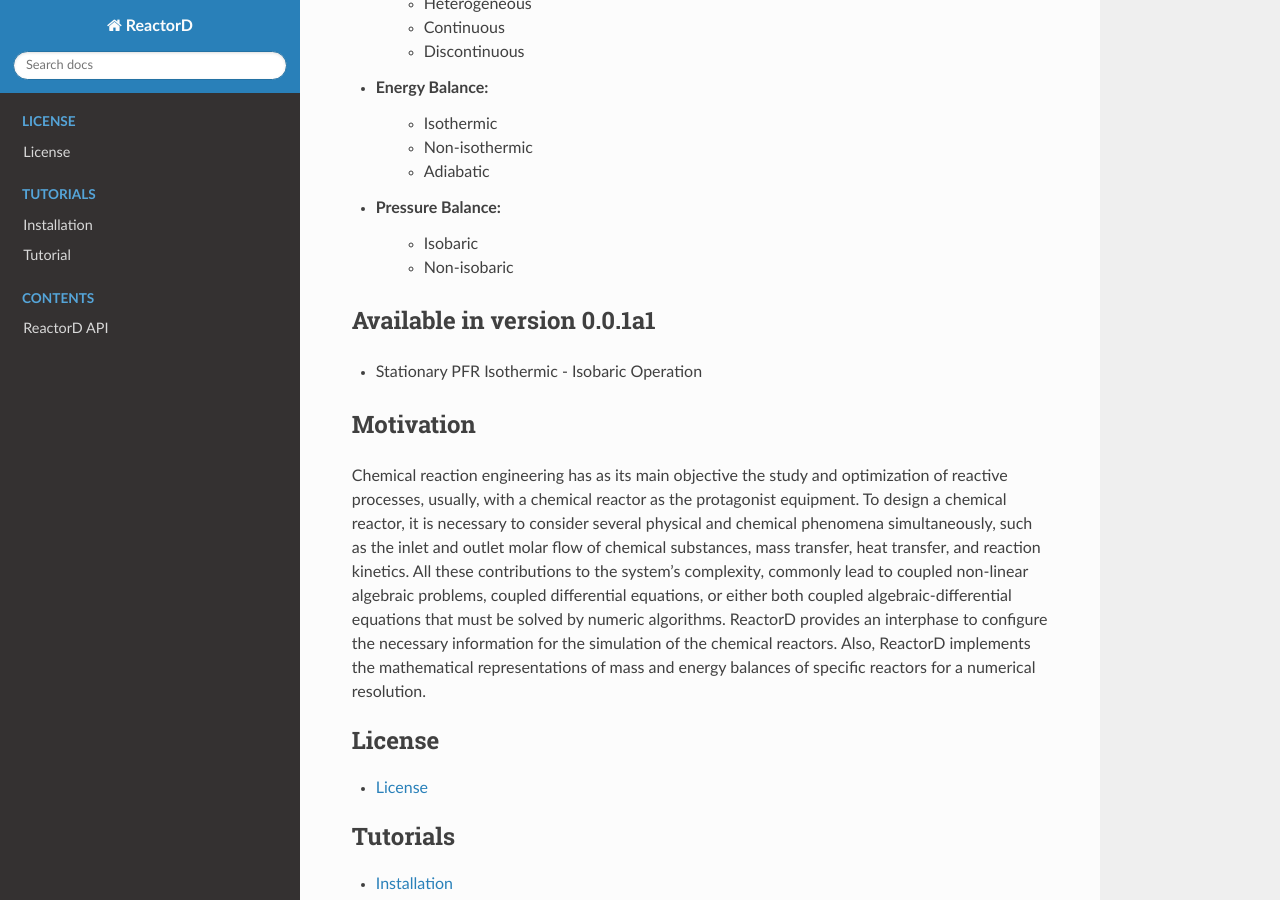
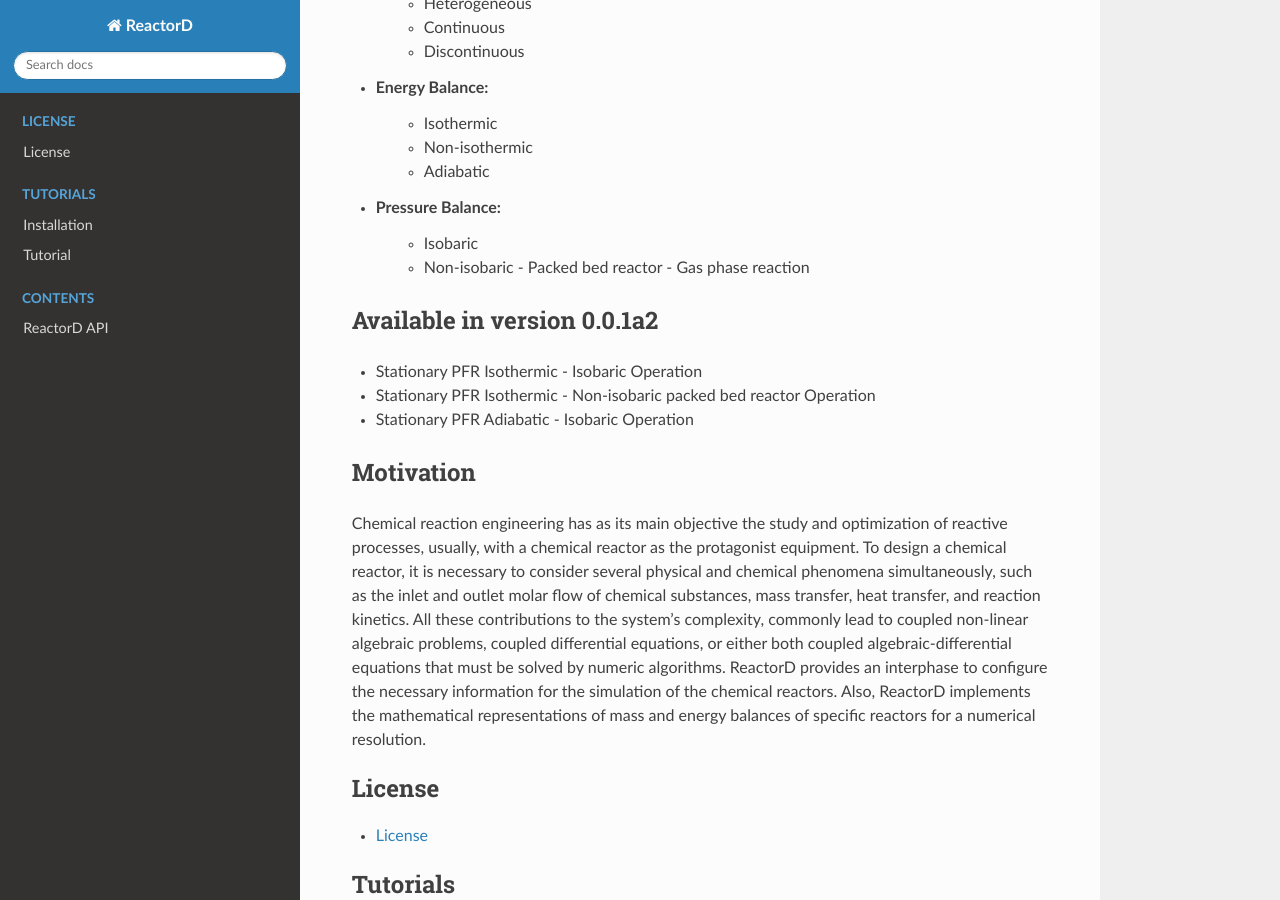
Before and after one commit to SalvadorBrandolin/ReactorD, a Sphinx documentation site: the page built from docs/source/index.rst, in a window 1280 px wide and 900 px high, scrolled down 1226 px. Built offline with Sphinx 7.4.7 and the Read the Docs theme 2.0.0, drawn with Linux system fonts in a browser that asks for light colours.

Commit message:
modificacionenvariosarchivos

```diff
--- a/docs/source/index.rst
+++ b/docs/source/index.rst
@@ -68,11 +68,15 @@ According to requirements, the operation settings can change as follows;
 - Pressure Balance:
    - Isobaric
    - Non-isobaric
+     - Packed bed reactor
+     - Gas phase reaction
 
-Available in version 0.0.1a1
+Available in version 0.0.1a2
 ----------------------------
 
 - Stationary PFR Isothermic - Isobaric Operation
+- Stationary PFR Isothermic - Non-isobaric packed bed reactor Operation
+- Stationary PFR Adiabatic  - Isobaric Operation
 
 Motivation
 ----------
```
Also changed, not shown: README.md (+5 -1 lines), docs/source/tutorial/presentation/PFR.png (renamed from docs/source/tutorial/presentation/PFR.jpg), docs/source/tutorial/presentation/presentation.ipynb, docs/source/tutorial/presentation/python_fogler.png (renamed from docs/source/tutorial/presentation/python_fogler.jpeg), docs/source/tutorial/substance.ipynb, 4 other files.
